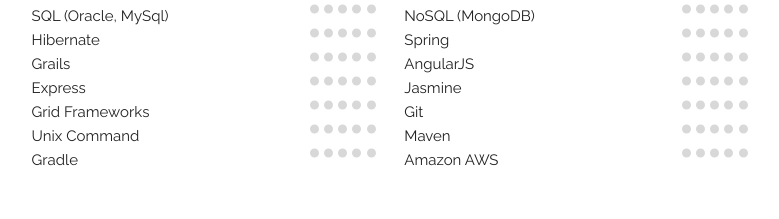
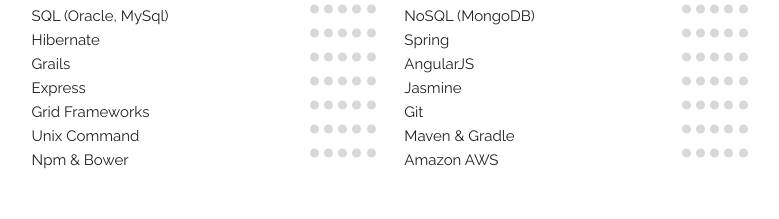
Before and after one commit to cpariwat/archived, a plain HTML site: page index.html in a window 1280 px wide. Shown: the part 1645-1864 px from the top of the page, without its empty margins (442-1221 px from the left). Drawn offline with nearby package versions, Linux system fonts and the light colour scheme; no server answers; a script that the page names is missing.

Commit message:
change some skills

```diff
--- a/index.html
+++ b/index.html
@@ -208,13 +208,13 @@
               <img class="skill-range injectable" src="images/skill-guage.svg">
             </div>
             <div class="skill-item one-half column" data-skill-percentage="50">
-              <div>Maven</div>
+              <div>Maven & Gradle</div>
               <img class="skill-range injectable" src="images/skill-guage.svg">
             </div>
           </div>
           <div class="row">
             <div class="skill-item one-half column" data-skill-percentage="50">
-              <div>Gradle</div>
+              <div>Npm & Bower</div>
               <img class="skill-range injectable" src="images/skill-guage.svg">
             </div>
             <div class="skill-item one-half column" data-skill-percentage="60">
```
